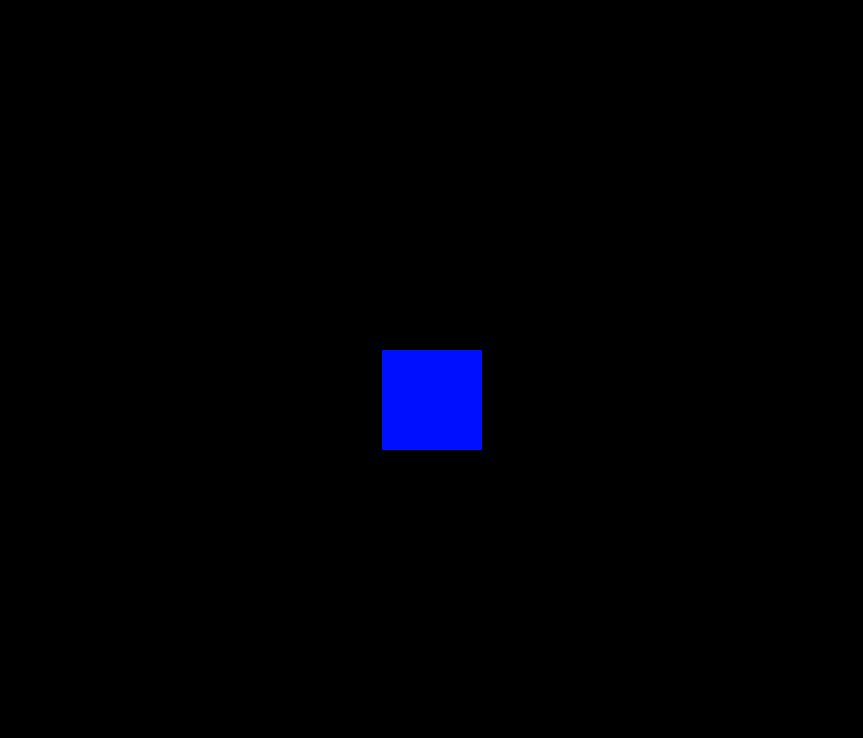
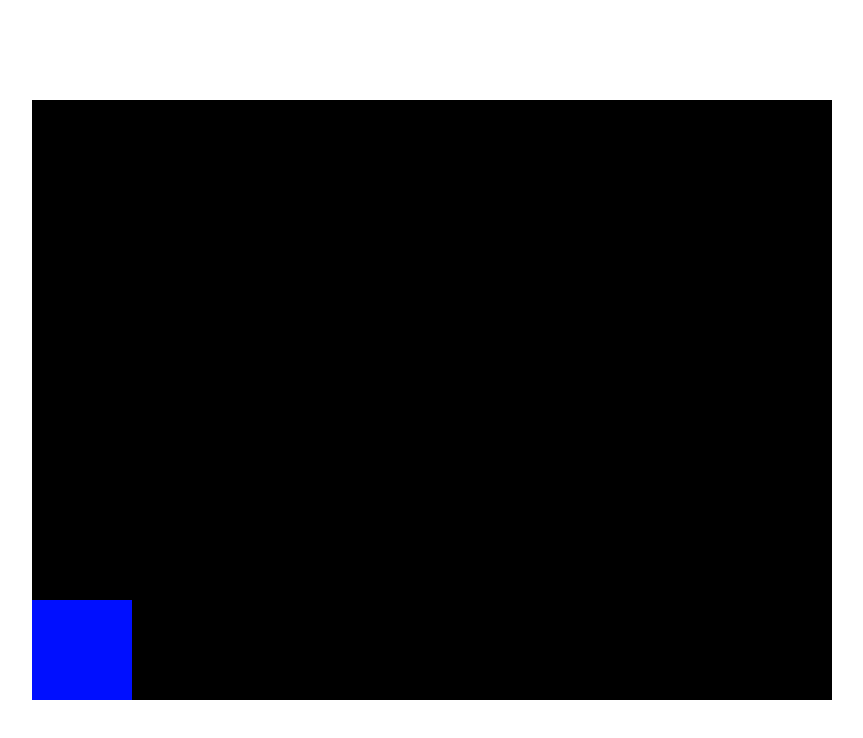
Before and after one commit to Tigrino22/cubeRace, a website built with Vite: page index.html in a window 1280 px wide. Shown: the whole page, without its empty margins (208-1071 px from the left). Built offline with nearby package versions, Linux system fonts and the light colour scheme.

Commit message:
mise en place dans un canvas + ajout position joueur

```diff
--- a/index.html
+++ b/index.html
@@ -9,6 +9,8 @@
     <script type="module" src="/src/main.ts" defer></script>
   </head>
   <body>
+    <canvas id="app" width="800" height="600">
 
+    </canvas>
   </body>
 </html>
--- a/src/App.ts
+++ b/src/App.ts
@@ -4,7 +4,12 @@ export class App {
     private engine: Engine | null = null;
 
     public start() {
-        this.engine = new Engine();
+        const canvas = document.getElementById('app') as HTMLCanvasElement;
+        if (!canvas) {
+            console.error('Canvas not found');
+            return;
+        }
+        this.engine = new Engine(canvas);
         this.engine.start();
     }
 }
--- a/src/core/Camera.ts
+++ b/src/core/Camera.ts
@@ -3,11 +3,14 @@ import * as THREE from 'three';
 export class Camera {
 
     private camera: THREE.OrthographicCamera;
+    private canvas: HTMLCanvasElement;
 
-    constructor() {
+    constructor(canvas: HTMLCanvasElement) {
+        this.canvas = canvas;
+
         this.camera = new THREE.OrthographicCamera(
-            window.innerWidth / - 2, window.innerWidth / 2,
-            window.innerHeight / 2, window.innerHeight / - 2,
+            this.canvas.width / - 2, this.canvas.width / 2,
+            this.canvas.height / 2, this.canvas.height / - 2,
             1, 1000
         );
 
--- a/src/core/Engine.ts
+++ b/src/core/Engine.ts
@@ -3,6 +3,7 @@ import { Camera } from './Camera';
 import { Player } from '../entity/Player';
 
 export class Engine {
+    private canvas: HTMLCanvasElement;
 
     private scene: THREE.Scene;
     private camera: Camera;
@@ -20,22 +21,27 @@ export class Engine {
     private player: Player;
 
 
-    constructor() {
+    constructor(canvas: HTMLCanvasElement) {
+        this.canvas = canvas;
+
         this.scene = new THREE.Scene();
-        this.camera = new Camera();
-        this.renderer = new THREE.WebGLRenderer();
+        this.camera = new Camera(this.canvas);
+        this.renderer = new THREE.WebGLRenderer({canvas: this.canvas});
 
 
         this.clock = new THREE.Clock();
 
-        this.player = new Player();
+        this.player = new Player(new THREE.Vector2(0, 0));
+        this.player.setPos(new THREE.Vector2(
+            -this.canvas.width / 2 + this.player.getSize().x / 2,
+            -this.canvas.height / 2 + this.player.getSize().y / 2)
+        );
 
         this.scene.add(this.player.getMesh());
     }
 
     start(): void {
-        this.renderer.setSize(window.innerWidth, window.innerHeight);
-        document.body.appendChild(this.renderer.domElement);
+        this.renderer.setSize(this.canvas.width, this.canvas.height);
 
         this.loop();
 
--- a/src/entity/Player.ts
+++ b/src/entity/Player.ts
@@ -6,13 +6,37 @@ export class Player {
     private material: THREE.MeshBasicMaterial;
     private mesh: THREE.Mesh;
 
-    constructor() {
+    private posX: number;
+    private posY: number;
+
+    constructor(pos: THREE.Vector2) {
         this.geometry = new THREE.PlaneGeometry(100, 100);
         this.material = new THREE.MeshBasicMaterial({ color: 0xFFF});
         this.mesh = new THREE.Mesh(this.geometry, this.material);
+
+        this.posX = pos.x;
+        this.posY = pos.y;
     }
 
-    getMesh() {
+    getSize(): THREE.Vector2 {
+        return new THREE.Vector2(this.geometry.parameters.width, this.geometry.parameters.height);
+    }
+
+    getMesh(): THREE.Mesh {
         return this.mesh;
     }
+
+    getPosX(): number {
+        return this.posX;
+    }
+
+    getPosY(): number {
+        return this.posY;
+    }
+
+    setPos(pos: THREE.Vector2): void {
+        this.posX = pos.x;
+        this.posY = pos.y;
+        this.mesh.position.set(this.posX, this.posY, 0);
+    }
 }
--- a/src/style.css
+++ b/src/style.css
@@ -1,3 +1,8 @@
 body {
   margin: 0;
+  display: flex;
+  justify-content: center;
+  align-items: center;
+  min-height: 100vh
+  ;
 }
```
